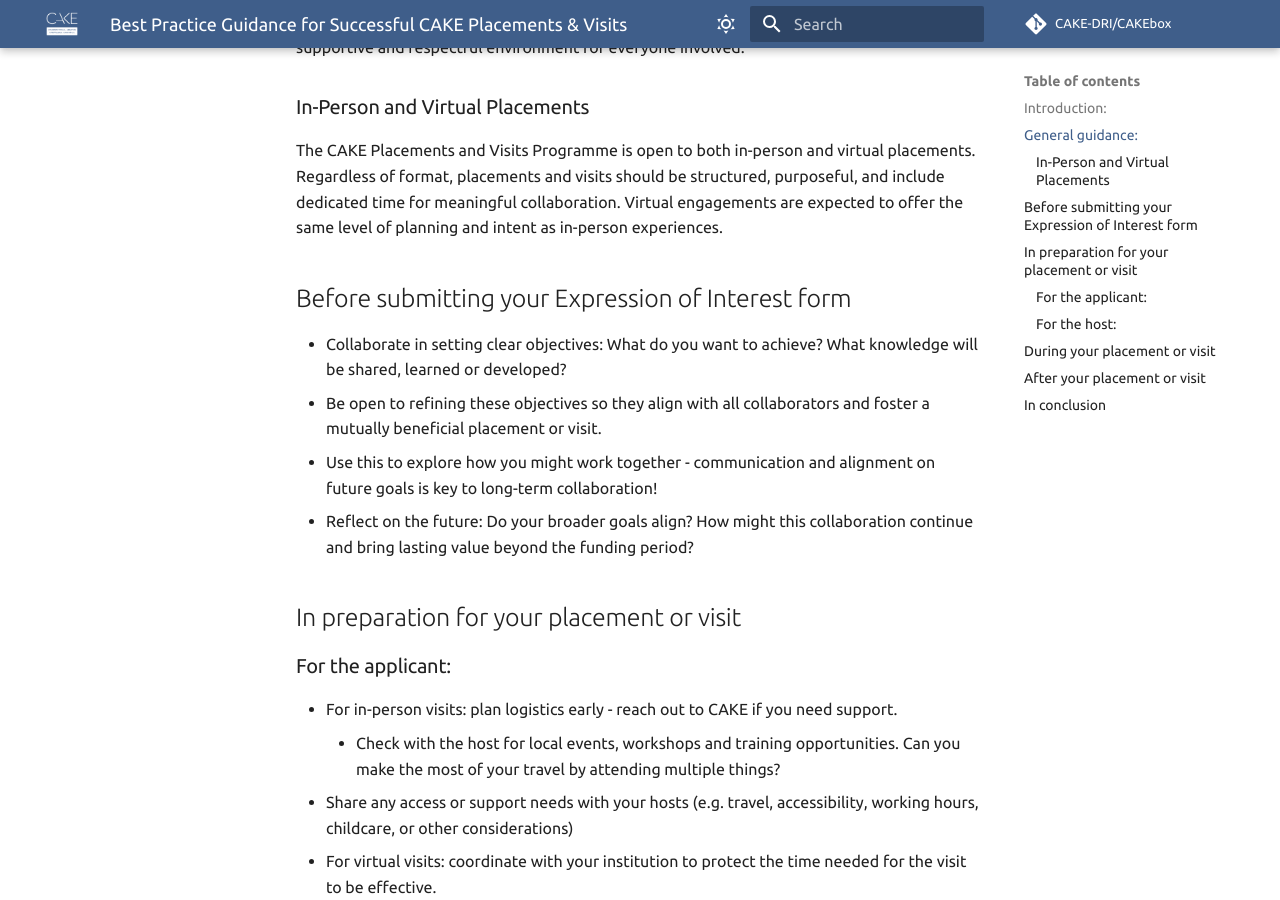
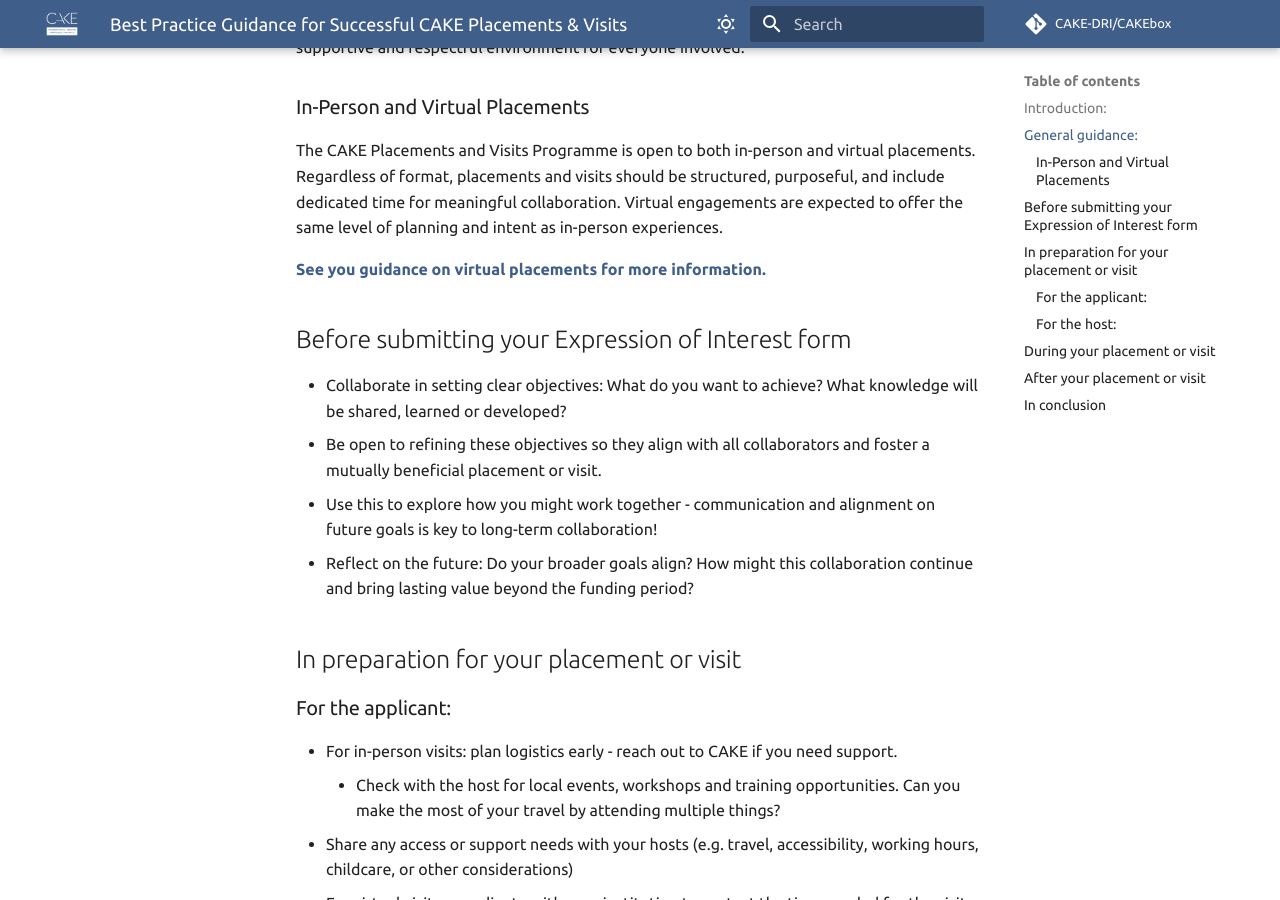
Before and after one commit to CAKE-DRI/CAKEbox, an MkDocs documentation site: the page built from docs/collaboration-and-community-building/how-to-placement-and-visit.md, in a window 1280 px wide and 900 px high, scrolled down 1099 px. Built offline with MkDocs 1.6.1 and Material for MkDocs 9.7.7, drawn with Linux system fonts in a browser that asks for light colours; comment, search, counter and statistics services are not loaded.

Commit message:
Add link to virtual placements guidance.

```diff
--- a/docs/collaboration-and-community-building/how-to-placement-and-visit.md
+++ b/docs/collaboration-and-community-building/how-to-placement-and-visit.md
@@ -28,6 +28,8 @@ All engaged in the CAKE network must abide by the [CAKE Code of Conduct](../code
 
 ### In-Person and Virtual Placements
 The CAKE Placements and Visits Programme is open to both in-person and virtual placements. Regardless of format, placements and visits should be structured, purposeful, and include dedicated time for meaningful collaboration. Virtual engagements are expected to offer the same level of planning and intent as in-person experiences.
+
+**[See you guidance on virtual placements for more information.](virtual_placements.md)**
 
 ## Before submitting your Expression of Interest form
 
```
